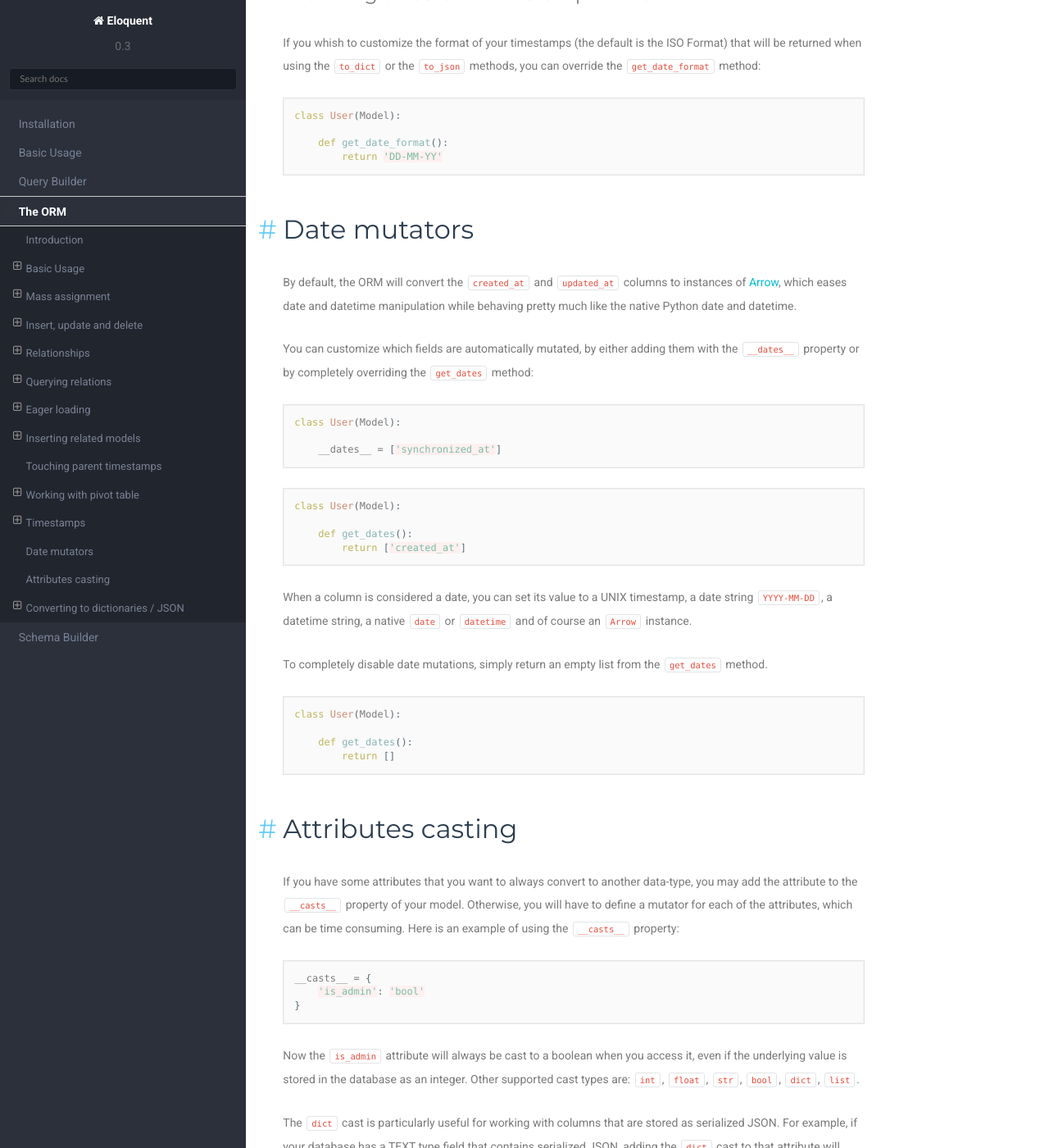
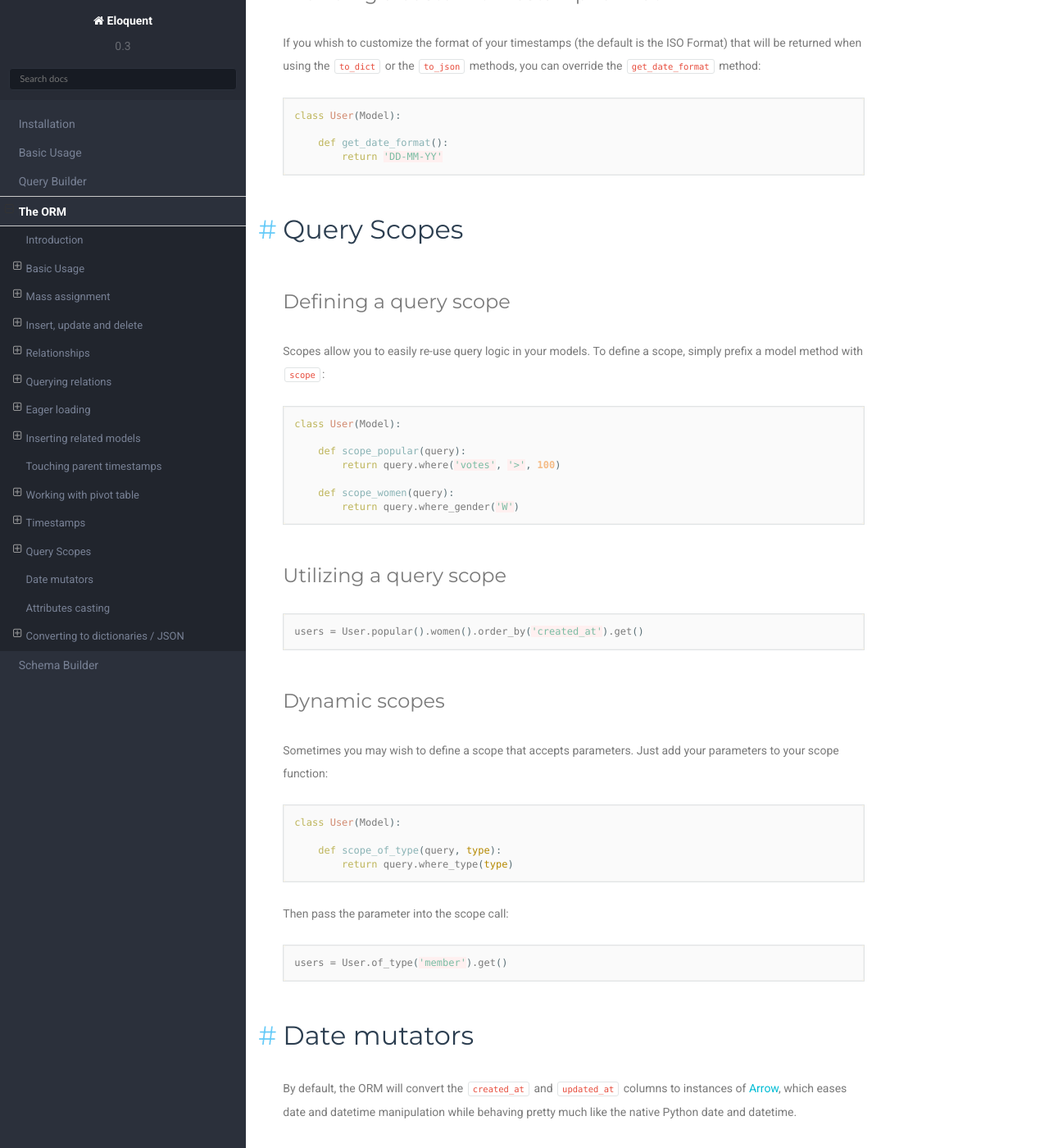
Before and after one commit to sdispater/orator, a Sphinx documentation site: the page built from docs/orm.rst, in a window 1280 px wide and 1400 px high, scrolled down 22972 px. Shown: the whole window at 82% size. Built offline with Sphinx 7.4.7 and the Read the Docs theme 2.0.0, drawn with Linux system fonts in a browser that asks for light colours.

Commit message:
Adds scopes support.

```diff
--- a/docs/orm.rst
+++ b/docs/orm.rst
@@ -1142,6 +1142,52 @@ or the ``to_json`` methods, you can override the ``get_date_format`` method:
             return 'DD-MM-YY'
 
 
+Query Scopes
+============
+
+Defining a query scope
+----------------------
+
+Scopes allow you to easily re-use query logic in your models.
+To define a scope, simply prefix a model method with ``scope``:
+
+.. code-block:: python
+
+    class User(Model):
+
+        def scope_popular(query):
+            return query.where('votes', '>', 100)
+
+        def scope_women(query):
+            return query.where_gender('W')
+
+Utilizing a query scope
+-----------------------
+
+.. code-block:: python
+
+    users = User.popular().women().order_by('created_at').get()
+
+Dynamic scopes
+--------------
+
+Sometimes you may wish to define a scope that accepts parameters.
+Just add your parameters to your scope function:
+
+.. code-block:: python
+
+    class User(Model):
+
+        def scope_of_type(query, type):
+            return query.where_type(type)
+
+Then pass the parameter into the scope call:
+
+.. code-block:: python
+
+    users = User.of_type('member').get()
+
+
 Date mutators
 =============
 
```
Also changed, not shown: 3 other files.
